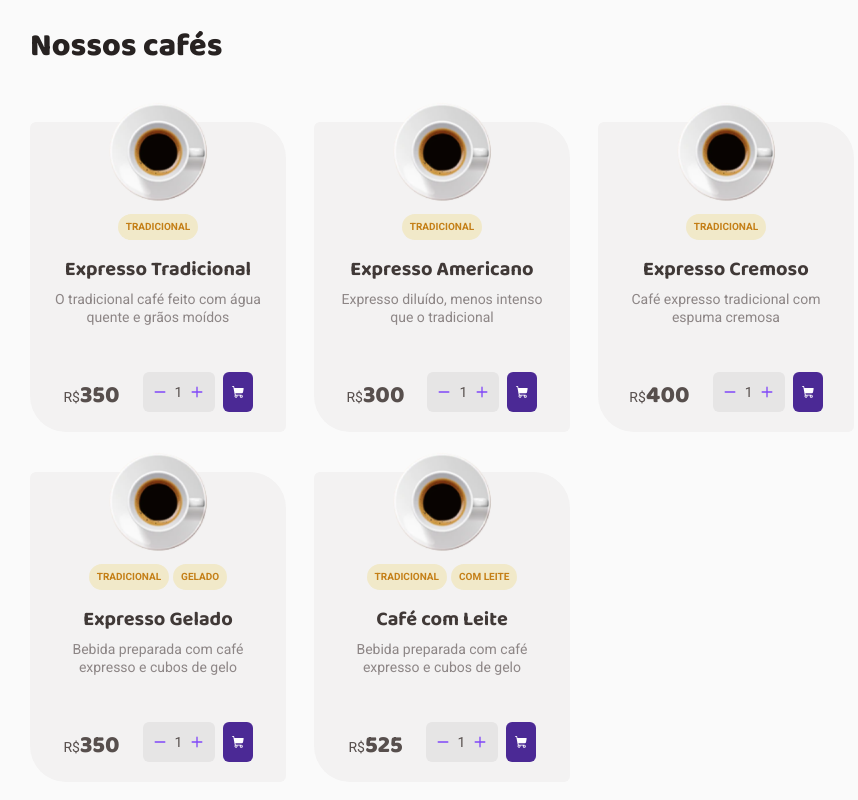
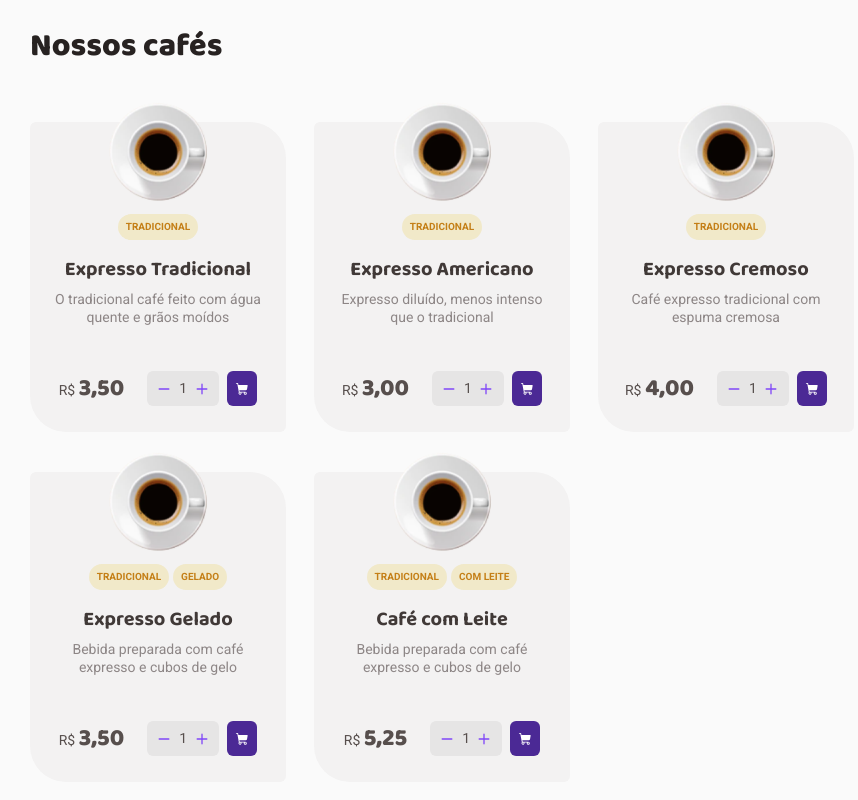
Before and after one commit to micapareddes/CoffeeDelivery, a React (Vite) app: page / in a window 1280 px wide. Shown: the part 715-1515 px from the top of the page, without its empty margins (127-985 px from the left). Built offline with nearby package versions, Linux system fonts and the light colour scheme; the HTML template or start-up script is replaced by a standard one.

Commit message:
Format pricing display and refine CSS alignments

```diff
--- a/src/contexts/CoffeeContext.tsx
+++ b/src/contexts/CoffeeContext.tsx
@@ -68,6 +68,7 @@ interface CoffeeContextData {
   addCoffeeToCart: (coffee: CartCoffeeData) => void
   deleteCoffeeFromCart: (id: number) => void
   alterCartCoffeeQuantity: (id: number, newQuantity: number) => void
+  formatPrice: (cents: number) => string
 }
 
 export const CoffeeContext = createContext({} as CoffeeContextData)
@@ -81,6 +82,16 @@ export function CoffeeContextProvider({ children }: CoffeeContextProviderData) {
   const [coffeesAddedToCart, setCoffeesAddedToCart] = useState<
     CartCoffeeData[]
   >([])
+
+  function formatPrice(cents: number) {
+    const reais = cents / 100
+    const formatted = new Intl.NumberFormat('pt-BR', {
+      style: 'currency',
+      currency: 'BRL',
+      minimumFractionDigits: 2,
+    }).format(reais)
+    return formatted.replace(/R\$\s?/, '')
+  }
 
   function addCoffeeToCart(coffee: CartCoffeeData) {
     setCoffeesAddedToCart((state) => {
@@ -112,6 +123,7 @@ export function CoffeeContextProvider({ children }: CoffeeContextProviderData) {
         coffeesAddedToCart,
         addCoffeeToCart,
         deleteCoffeeFromCart,
+        formatPrice,
       }}
     >
       {children}
--- a/src/pages/cart/Checkout.tsx
+++ b/src/pages/cart/Checkout.tsx
@@ -29,7 +29,7 @@ const checkoutFormValidationSchema = zod.object({
 type checkoutFormData = zod.infer<typeof checkoutFormValidationSchema>
 
 export function Checkout() {
-  const shippingPrice = 3.5
+  const shippingPrice = 350
   let totalPrice = 0
 
   const adressForm = useForm<checkoutFormData>({
@@ -38,7 +38,7 @@ export function Checkout() {
 
   const { handleSubmit, reset } = adressForm
 
-  const { coffeesAddedToCart } = useContext(CoffeeContext)
+  const { coffeesAddedToCart, formatPrice } = useContext(CoffeeContext)
 
   function handleCheckout(data: checkoutFormData) {
     console.log(data)
@@ -96,14 +96,15 @@ export function Checkout() {
               <>
                 <div className={styles.textPrices}>
                   <p>
-                    Total de itens <span>R$ {totalPrice}</span>
+                    Total de itens <span>R$ {formatPrice(totalPrice)}</span>
                   </p>
                   <p>
-                    Entrega <span>R$ {shippingPrice}</span>
+                    Entrega <span>R$ {formatPrice(shippingPrice)}</span>
                   </p>
                   <strong>
                     <p>
-                      Total <span>R$ {totalPrice + shippingPrice}</span>
+                      Total{' '}
+                      <span>R$ {formatPrice(totalPrice + shippingPrice)}</span>
                     </p>
                   </strong>
                 </div>
--- a/src/pages/cart/components/CartCoffeeCard/CartCoffee.tsx
+++ b/src/pages/cart/components/CartCoffeeCard/CartCoffee.tsx
@@ -20,7 +20,7 @@ export function CartCoffee({
   price,
   quantity,
 }: CartCoffeeData) {
-  const { deleteCoffeeFromCart, alterCartCoffeeQuantity } =
+  const { deleteCoffeeFromCart, alterCartCoffeeQuantity, formatPrice } =
     useContext(CoffeeContext)
 
   function handleDeleteCoffeeFromCart() {
@@ -56,7 +56,7 @@ export function CartCoffee({
           </div>
         </div>
       </div>
-      <p>R${price}</p>
+      <p>R${formatPrice(price)}</p>
     </div>
   )
 }
--- a/src/pages/home/Home.tsx
+++ b/src/pages/home/Home.tsx
@@ -69,7 +69,6 @@ export function Home() {
                 name={coffee.name}
                 description={coffee.description}
                 price={coffee.price}
-                quantity={coffee.quantity}
               />
             )
           })}
--- a/src/pages/home/components/CoffeeCard/CoffeeCard.module.css
+++ b/src/pages/home/components/CoffeeCard/CoffeeCard.module.css
@@ -46,9 +46,11 @@
     margin-top: 0.5rem;
 }
 
-footer {
+.itemOfCoffee footer {
     display: flex;
     gap: 1.438rem;
+    justify-content: center;
+    align-items: center;
 }
 
 p.price {
@@ -56,7 +58,8 @@ p.price {
     font-family: 'Baloo 2';
     font-size: 1.5rem;
     font-weight: 800;
-    line-height: 130%
+    line-height: 130%;
+    margin-bottom: 7px;
 }
 
 p.price span {
--- a/src/pages/home/components/CoffeeCard/CoffeeCard.tsx
+++ b/src/pages/home/components/CoffeeCard/CoffeeCard.tsx
@@ -22,7 +22,7 @@ export function CoffeeCard({
   description,
   price,
 }: CoffeeProps) {
-  const { addCoffeeToCart } = useContext(CoffeeContext)
+  const { addCoffeeToCart, formatPrice } = useContext(CoffeeContext)
 
   const [quantity, setQuantity] = useState(1)
 
@@ -55,8 +55,8 @@ export function CoffeeCard({
         </header>
         <footer>
           <p className={styles.price}>
-            <span>R$</span>
-            {price}
+            <span>R$ </span>
+            {formatPrice(price)}
           </p>
           <div className={styles.action}>
             <QuantitySelectorButton
```
